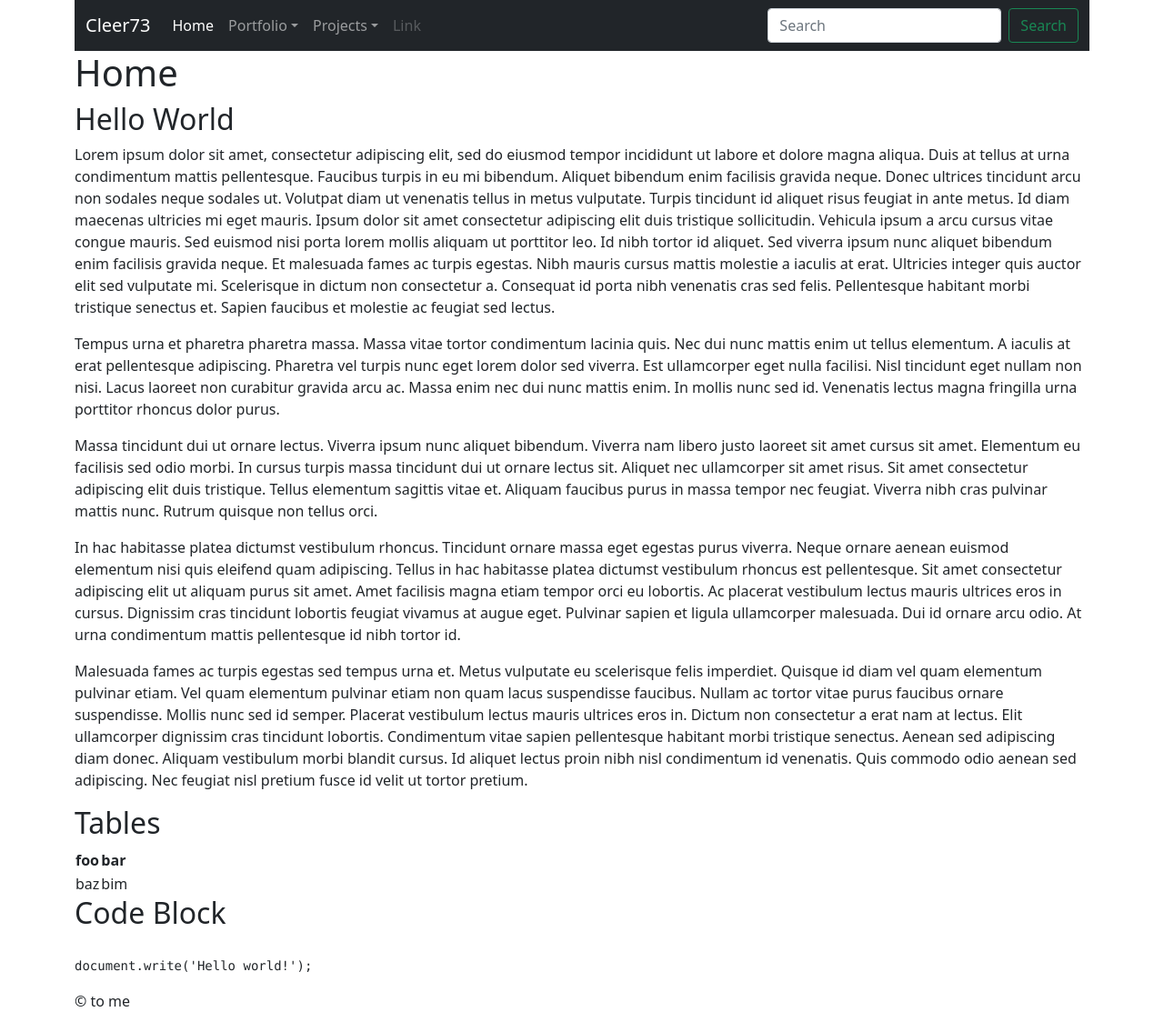
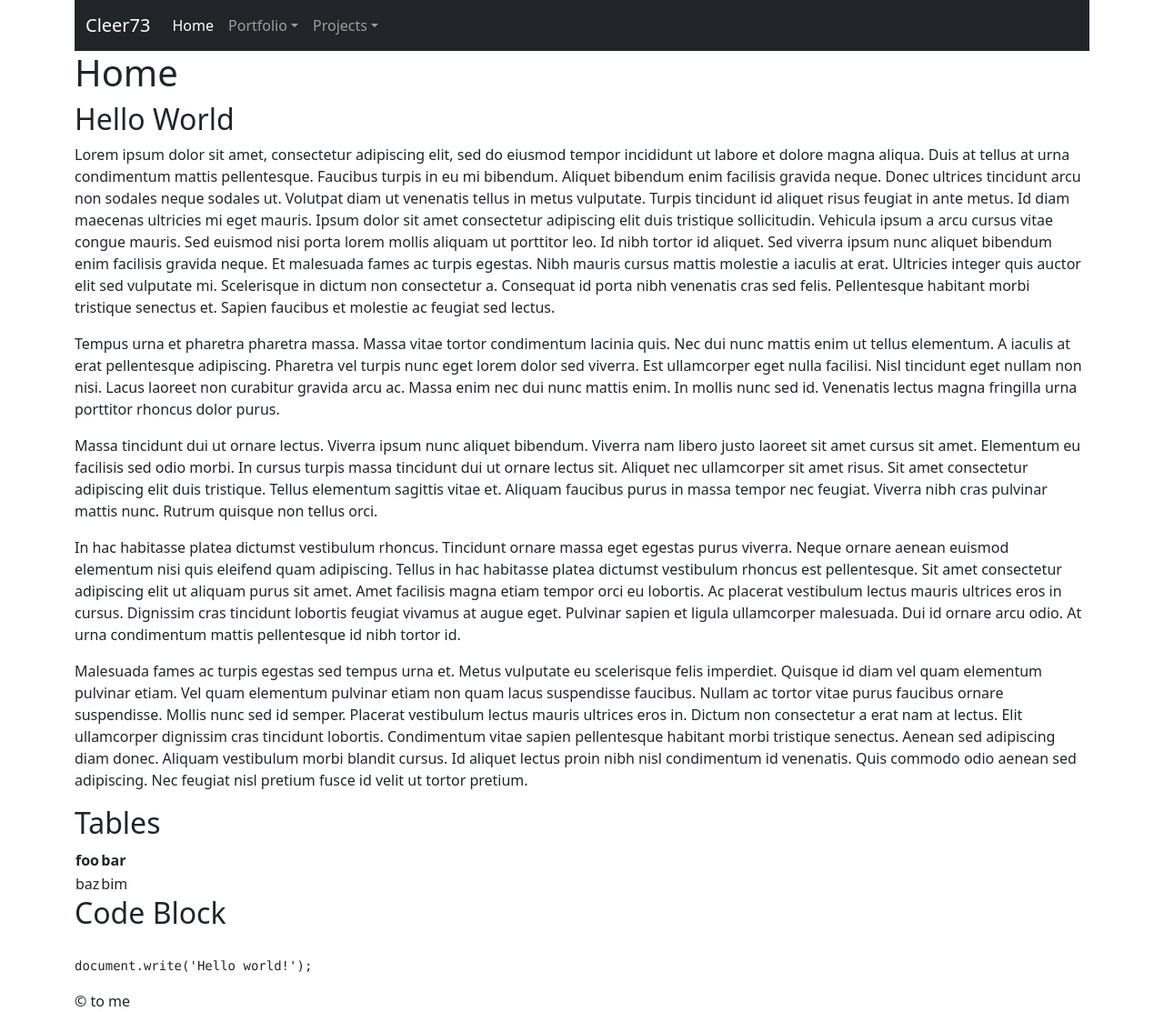
Before and after one commit to cleer73/cleer73.github.io, a Jekyll site: the page built from index.md, in a window 1280 px wide. Shown: the whole page at 91% size. Built offline with Jekyll 4.4.1, drawn with Linux system fonts in a browser that asks for light colours.

Commit message:
Remove example html.

```diff
--- a/_layouts/default.html
+++ b/_layouts/default.html
@@ -53,14 +53,7 @@
                   <li><a class="dropdown-item" href="#">Another action</a></li>
                 </ul>
               </li>
-              <li class="nav-item">
-                <a class="nav-link disabled" href="#" tabindex="-1" aria-disabled="true">Link</a>
-              </li>
             </ul>
-            <form class="d-flex">
-              <input class="form-control me-2" type="search" placeholder="Search" aria-label="Search">
-              <button class="btn btn-outline-success" type="submit">Search</button>
-            </form>
           </div>
 
         </div>
```
